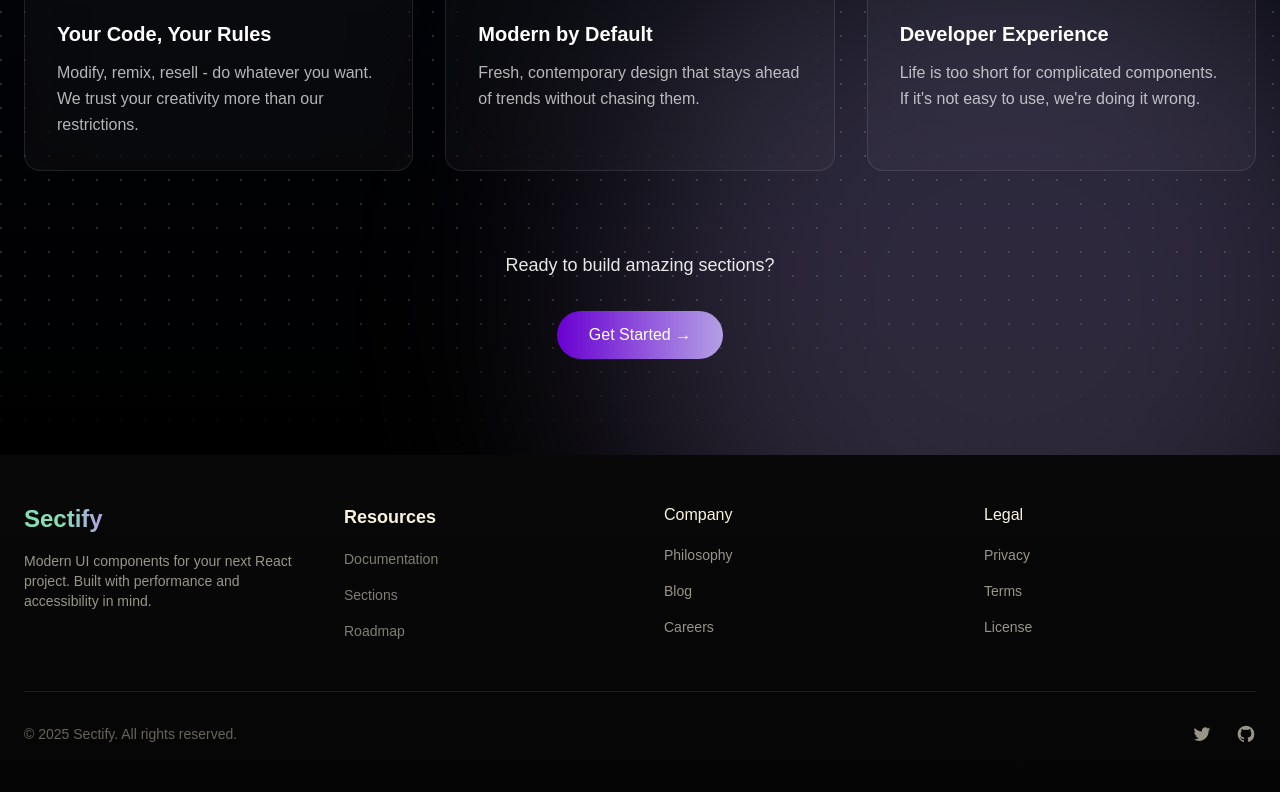
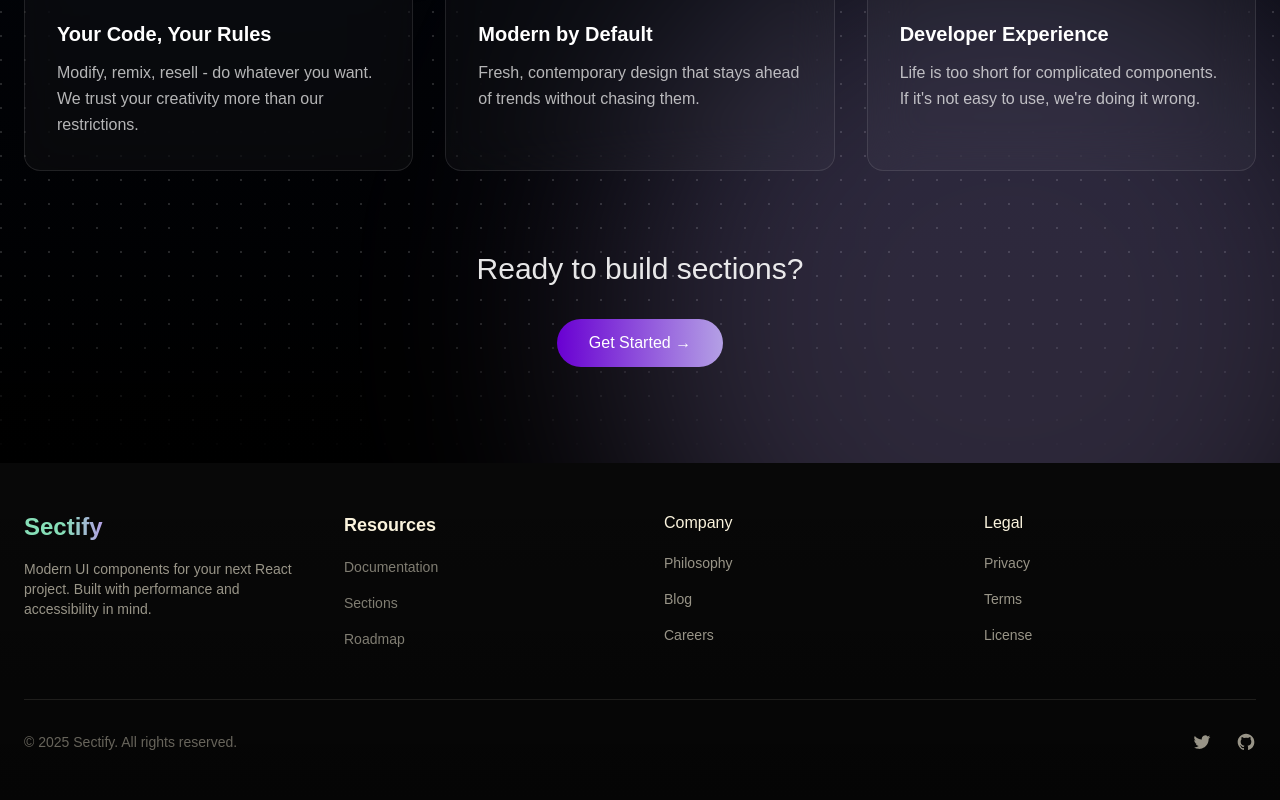
Before and after one commit to RubenGullborg/Sectify, a Next.js app: page /about in a window 1280 px wide. Shown: the part 781-1581 px from the top of the page. Built offline with nearby package versions, Linux system fonts and the light colour scheme; a web font is replaced by a local one.

Commit message:
Fix broken links leading to /docs instead of /documentation

```diff
--- a/src/components/Layout/Footer.tsx
+++ b/src/components/Layout/Footer.tsx
@@ -45,7 +45,7 @@ const Footer: React.FC<FooterProps> = ({ className = "" }) => {
             <ul className="space-y-3">
               <li>
                 <Link
-                  href="/docs"
+                  href="/documentation"
                   className="text-sectifyEggWhite/50 hover:text-sectifyLightPurple transition-colors text-sm"
                 >
                   Documentation
--- a/src/components/sectify/Philosophy.tsx
+++ b/src/components/sectify/Philosophy.tsx
@@ -140,11 +140,11 @@ export default function Philosophy() {
           transition={{ duration: 0.8, delay: 1.2 }}
           className="text-center mt-20"
         >
-          <p className="text-white/90 text-lg mb-8">
-            Ready to build amazing sections?
+          <p className="text-white/90 text-3xl mb-8">
+            Ready to build sections?
           </p>
           <a
-            href="/docs"
+            href="/documentation"
             className="inline-flex items-center px-8 py-3 rounded-full bg-gradient-to-r from-sectifyFairyTale to-sectifyLightPurple text-white font-medium hover:shadow-lg hover:shadow-sectifyGreen/20 transition-all duration-300 hover:scale-105"
           >
             Get Started →
```
